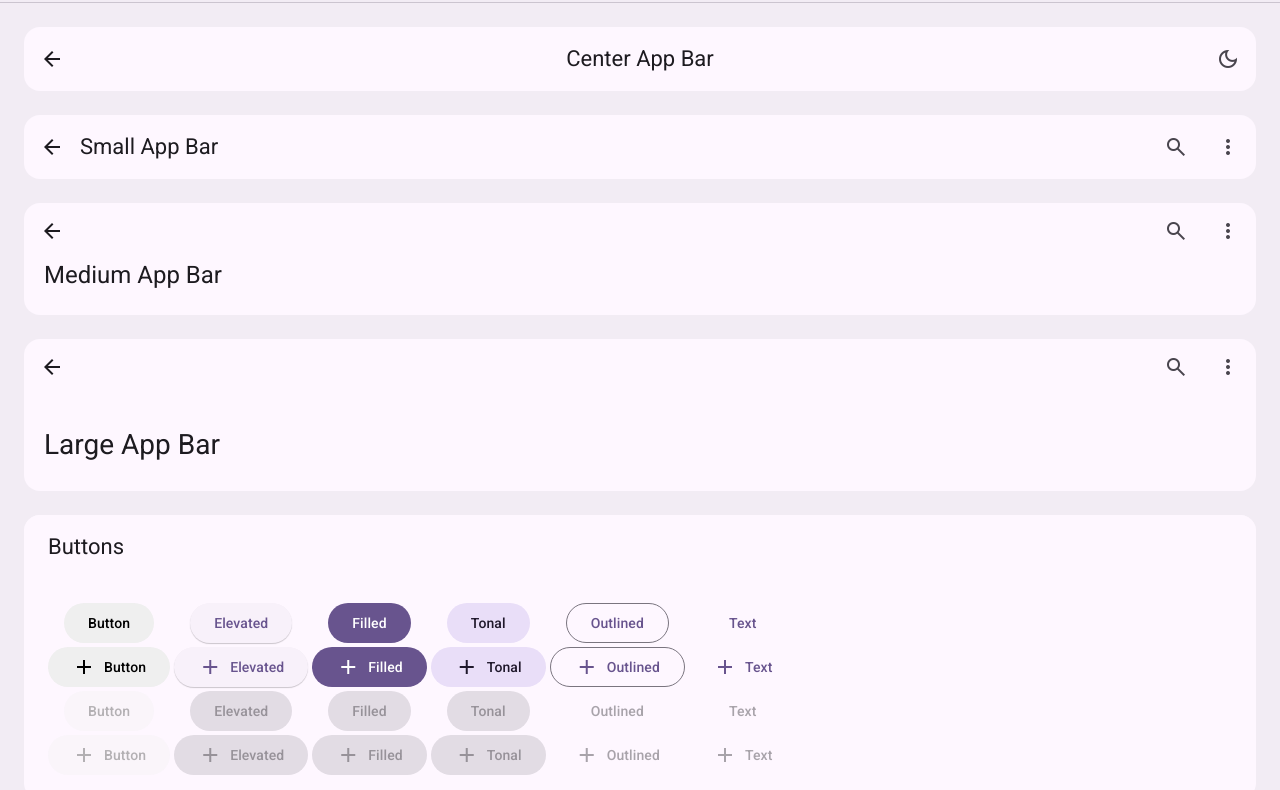
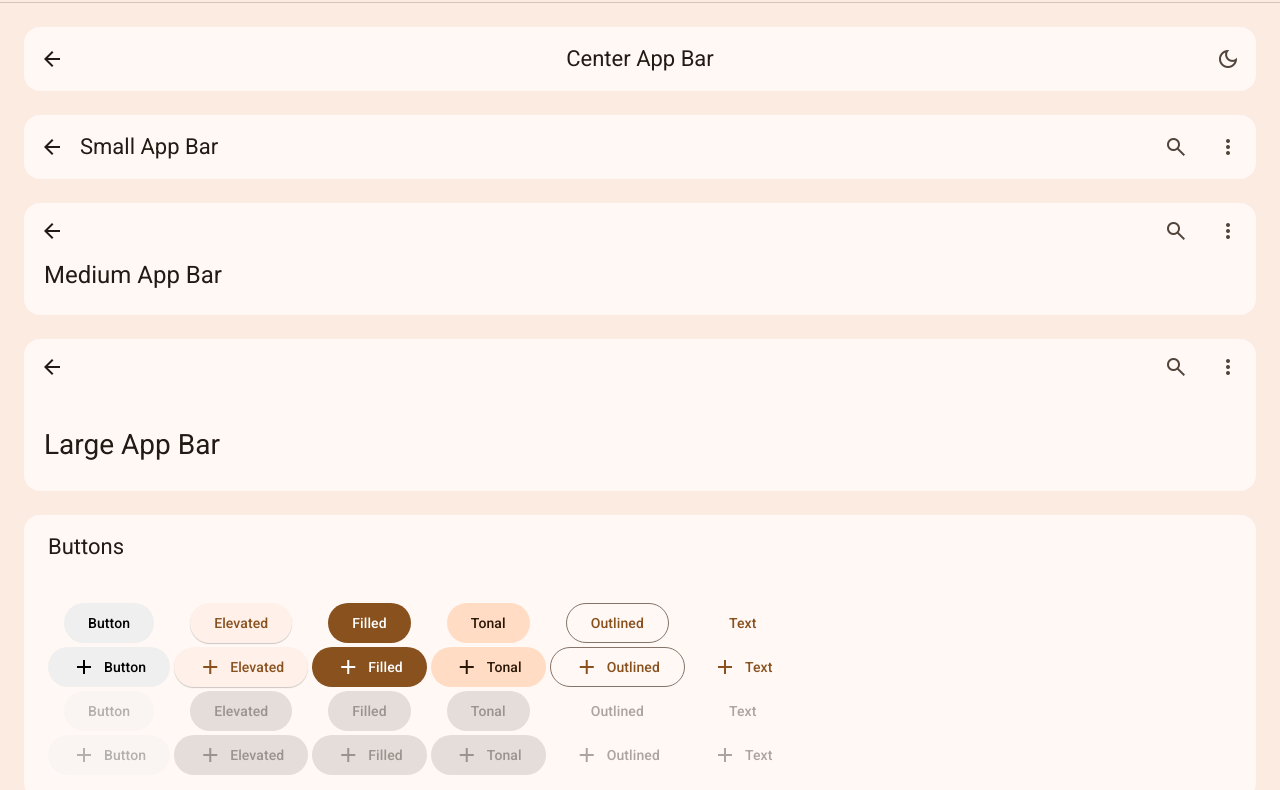
Before and after one commit to abluescarab/ds2-checklist, a plain HTML site: page material/example/showcase.html in a window 1280 px wide. Shown: the part 94-884 px from the top of the page. Drawn offline with nearby package versions, Linux system fonts and the light colour scheme.

Commit message:
Updated color schemes

```diff
--- a/material/src/sass/themes/_dark.scss
+++ b/material/src/sass/themes/_dark.scss
@@ -1,51 +1,51 @@
 $theme: (
-    primary: rgb(211 188 253),
-    surface-tint: rgb(211 188 253),
-    on-primary: rgb(56 38 92),
-    primary-container: rgb(79 61 116),
-    on-primary-container: rgb(235 221 255),
-    secondary: rgb(205 194 219),
-    on-secondary: rgb(52 45 64),
-    secondary-container: rgb(75 67 88),
-    on-secondary-container: rgb(233 222 248),
-    tertiary: rgb(240 183 197),
-    on-tertiary: rgb(74 37 48),
-    tertiary-container: rgb(100 59 70),
-    on-tertiary-container: rgb(255 217 225),
+    primary: rgb(255 183 125),
+    surface-tint: rgb(255 183 125),
+    on-primary: rgb(77 38 0),
+    primary-container: rgb(108 58 7),
+    on-primary-container: rgb(255 220 195),
+    secondary: rgb(227 192 166),
+    on-secondary: rgb(66 44 26),
+    secondary-container: rgb(90 66 46),
+    on-secondary-container: rgb(255 220 195),
+    tertiary: rgb(197 203 150),
+    on-tertiary: rgb(46 51 13),
+    tertiary-container: rgb(69 74 33),
+    on-tertiary-container: rgb(225 231 176),
     error: rgb(255 180 171),
     on-error: rgb(105 0 5),
     error-container: rgb(147 0 10),
     on-error-container: rgb(255 218 214),
-    background: rgb(21 18 24),
-    on-background: rgb(231 224 232),
-    surface: rgb(21 18 24),
-    on-surface: rgb(231 224 232),
-    surface-variant: rgb(73 69 78),
-    on-surface-variant: rgb(203 196 207),
-    outline: rgb(148 143 153),
-    outline-variant: rgb(73 69 78),
+    background: rgb(25 18 12),
+    on-background: rgb(239 224 214),
+    surface: rgb(25 18 12),
+    on-surface: rgb(239 224 214),
+    surface-variant: rgb(81 68 59),
+    on-surface-variant: rgb(214 195 182),
+    outline: rgb(158 142 130),
+    outline-variant: rgb(81 68 59),
     shadow: rgb(0 0 0),
     scrim: rgb(0 0 0),
-    inverse-surface: rgb(231 224 232),
-    inverse-on-surface: rgb(50 47 53),
-    inverse-primary: rgb(104 84 142),
-    primary-fixed: rgb(235 221 255),
-    on-primary-fixed: rgb(35 15 70),
-    primary-fixed-dim: rgb(211 188 253),
-    on-primary-fixed-variant: rgb(79 61 116),
-    secondary-fixed: rgb(233 222 248),
-    on-secondary-fixed: rgb(31 24 43),
-    secondary-fixed-dim: rgb(205 194 219),
-    on-secondary-fixed-variant: rgb(75 67 88),
-    tertiary-fixed: rgb(255 217 225),
-    on-tertiary-fixed: rgb(49 16 27),
-    tertiary-fixed-dim: rgb(240 183 197),
-    on-tertiary-fixed-variant: rgb(100 59 70),
-    surface-dim: rgb(21 18 24),
-    surface-bright: rgb(59 56 62),
-    surface-container-lowest: rgb(15 13 19),
-    surface-container-low: rgb(29 27 32),
-    surface-container: rgb(33 31 36),
-    surface-container-high: rgb(44 41 47),
-    surface-container-highest: rgb(54 52 58),
+    inverse-surface: rgb(239 224 214),
+    inverse-on-surface: rgb(56 47 40),
+    inverse-primary: rgb(136 81 30),
+    primary-fixed: rgb(255 220 195),
+    on-primary-fixed: rgb(47 21 0),
+    primary-fixed-dim: rgb(255 183 125),
+    on-primary-fixed-variant: rgb(108 58 7),
+    secondary-fixed: rgb(255 220 195),
+    on-secondary-fixed: rgb(42 23 7),
+    secondary-fixed-dim: rgb(227 192 166),
+    on-secondary-fixed-variant: rgb(90 66 46),
+    tertiary-fixed: rgb(225 231 176),
+    on-tertiary-fixed: rgb(25 30 0),
+    tertiary-fixed-dim: rgb(197 203 150),
+    on-tertiary-fixed-variant: rgb(69 74 33),
+    surface-dim: rgb(25 18 12),
+    surface-bright: rgb(65 55 49),
+    surface-container-lowest: rgb(20 13 8),
+    surface-container-low: rgb(34 26 20),
+    surface-container: rgb(38 30 24),
+    surface-container-high: rgb(49 40 34),
+    surface-container-highest: rgb(60 51 44),
 );
--- a/material/src/sass/themes/_light.scss
+++ b/material/src/sass/themes/_light.scss
@@ -1,51 +1,51 @@
 $theme: (
-    primary: rgb(104 84 142),
-    surface-tint: rgb(104 84 142),
+    primary: rgb(136 81 30),
+    surface-tint: rgb(136 81 30),
     on-primary: rgb(255 255 255),
-    primary-container: rgb(235 221 255),
-    on-primary-container: rgb(35 15 70),
-    secondary: rgb(99 91 112),
+    primary-container: rgb(255 220 195),
+    on-primary-container: rgb(47 21 0),
+    secondary: rgb(116 89 68),
     on-secondary: rgb(255 255 255),
-    secondary-container: rgb(233 222 248),
-    on-secondary-container: rgb(31 24 43),
-    tertiary: rgb(126 82 93),
+    secondary-container: rgb(255 220 195),
+    on-secondary-container: rgb(42 23 7),
+    tertiary: rgb(92 98 55),
     on-tertiary: rgb(255 255 255),
-    tertiary-container: rgb(255 217 225),
-    on-tertiary-container: rgb(49 16 27),
+    tertiary-container: rgb(225 231 176),
+    on-tertiary-container: rgb(25 30 0),
     error: rgb(186 26 26),
     on-error: rgb(255 255 255),
     error-container: rgb(255 218 214),
     on-error-container: rgb(65 0 2),
-    background: rgb(254 247 255),
-    on-background: rgb(29 27 32),
-    surface: rgb(254 247 255),
-    on-surface: rgb(29 27 32),
-    surface-variant: rgb(231 224 235),
-    on-surface-variant: rgb(73 69 78),
-    outline: rgb(122 117 127),
-    outline-variant: rgb(203 196 207),
+    background: rgb(255 248 245),
+    on-background: rgb(34 26 20),
+    surface: rgb(255 248 245),
+    on-surface: rgb(34 26 20),
+    surface-variant: rgb(243 223 210),
+    on-surface-variant: rgb(81 68 59),
+    outline: rgb(132 116 105),
+    outline-variant: rgb(214 195 182),
     shadow: rgb(0 0 0),
     scrim: rgb(0 0 0),
-    inverse-surface: rgb(50 47 53),
-    inverse-on-surface: rgb(245 239 247),
-    inverse-primary: rgb(211 188 253),
-    primary-fixed: rgb(235 221 255),
-    on-primary-fixed: rgb(35 15 70),
-    primary-fixed-dim: rgb(211 188 253),
-    on-primary-fixed-variant: rgb(79 61 116),
-    secondary-fixed: rgb(233 222 248),
-    on-secondary-fixed: rgb(31 24 43),
-    secondary-fixed-dim: rgb(205 194 219),
-    on-secondary-fixed-variant: rgb(75 67 88),
-    tertiary-fixed: rgb(255 217 225),
-    on-tertiary-fixed: rgb(49 16 27),
-    tertiary-fixed-dim: rgb(240 183 197),
-    on-tertiary-fixed-variant: rgb(100 59 70),
-    surface-dim: rgb(222 216 224),
-    surface-bright: rgb(254 247 255),
+    inverse-surface: rgb(56 47 40),
+    inverse-on-surface: rgb(254 238 228),
+    inverse-primary: rgb(255 183 125),
+    primary-fixed: rgb(255 220 195),
+    on-primary-fixed: rgb(47 21 0),
+    primary-fixed-dim: rgb(255 183 125),
+    on-primary-fixed-variant: rgb(108 58 7),
+    secondary-fixed: rgb(255 220 195),
+    on-secondary-fixed: rgb(42 23 7),
+    secondary-fixed-dim: rgb(227 192 166),
+    on-secondary-fixed-variant: rgb(90 66 46),
+    tertiary-fixed: rgb(225 231 176),
+    on-tertiary-fixed: rgb(25 30 0),
+    tertiary-fixed-dim: rgb(197 203 150),
+    on-tertiary-fixed-variant: rgb(69 74 33),
+    surface-dim: rgb(231 215 205),
+    surface-bright: rgb(255 248 245),
     surface-container-lowest: rgb(255 255 255),
-    surface-container-low: rgb(248 241 250),
-    surface-container: rgb(242 236 244),
-    surface-container-high: rgb(237 230 238),
-    surface-container-highest: rgb(231 224 232),
+    surface-container-low: rgb(255 241 233),
+    surface-container: rgb(251 235 225),
+    surface-container-high: rgb(245 229 219),
+    surface-container-highest: rgb(239 224 214),
 );
```
Also changed, not shown: material/material.css.
